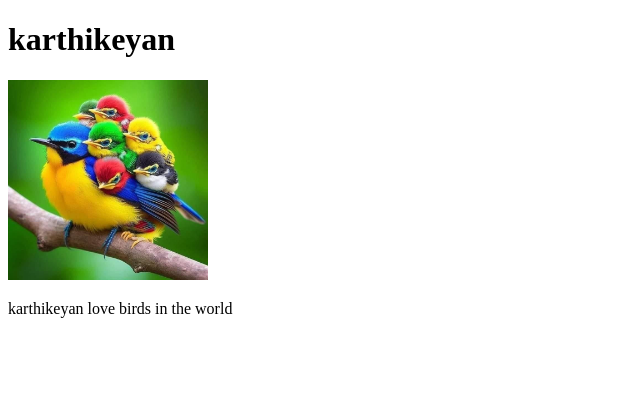
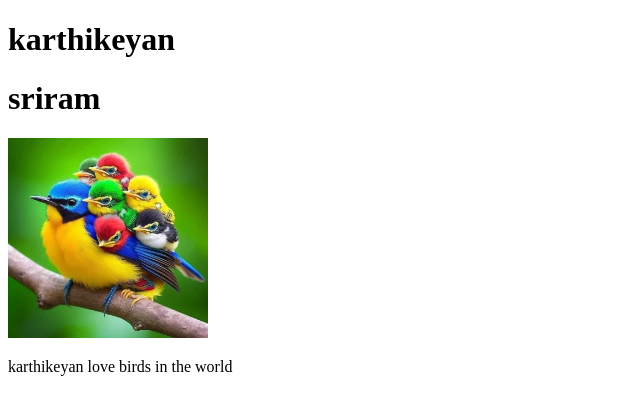
Before and after one commit to Karthikeyan41/karproj, a plain HTML site: page index.html in a window 1280 px wide. Shown: the whole page, without its empty margins (0-640 px from the left). Drawn offline with Linux system fonts and the light colour scheme.

Commit message:
added new name

```diff
--- a/index.html
+++ b/index.html
@@ -7,6 +7,7 @@
 </head>
 <body>
     <h1>karthikeyan</h1>
+    <h1>sriram</h1>
     <img width="200" src="profile.jpg" alt="">
     <p>karthikeyan love birds in the world</p>
 </body>
```
